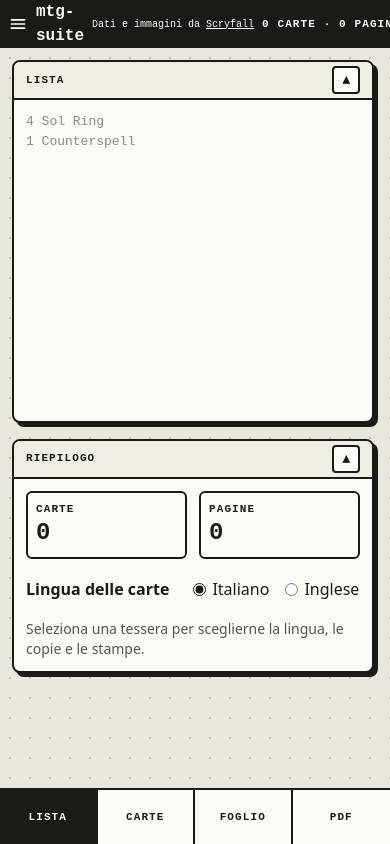
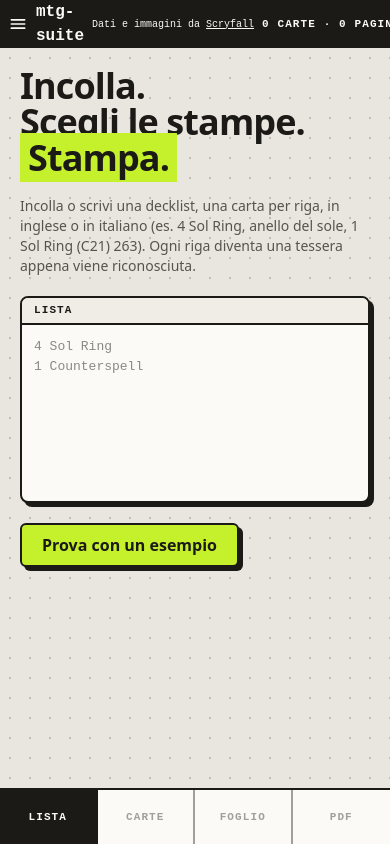
Before and after one commit to mattesalva93/leyline, a React (Vite) app in the folder packages/web/: page /proxy in a window 390 px wide. Built offline with nearby package versions, Linux system fonts and the light colour scheme.

Commit message:
feat: show how to start on a phone's list step while the workspace is empty, the other steps waiting for a card

```diff
--- a/packages/web/src/workspace/PhoneWorkspace.tsx
+++ b/packages/web/src/workspace/PhoneWorkspace.tsx
@@ -7,6 +7,7 @@ import { CardsView } from './CardsView.tsx';
 import { DecklistCount } from './DecklistCount.tsx';
 import { DecklistEditor } from './DecklistEditor.tsx';
 import { DecklistSummary } from './DecklistSummary.tsx';
+import { EmptyWorkspace } from './EmptyWorkspace.tsx';
 import { PdfStep } from './PdfStep.tsx';
 import { PhoneLinePanel } from './PhoneLinePanel.tsx';
 import { lineToFixOf, LineToFixPanel } from './LineToFixPanel.tsx';
@@ -20,7 +21,8 @@ const STEPS: readonly WorkspaceStep[] = ['list', 'cards', 'sheet', 'pdf'];
 
 /**
  * The workspace on a phone: one step at a time on the whole screen (the decklist, the cards, the
- * sheet, the PDF), picked from the bar at the foot of the screen.
+ * sheet, the PDF), picked from the bar at the foot of the screen. Empty, the decklist step shows
+ * how to start and the other steps wait for a card.
  */
 export function PhoneWorkspace({ state }: { readonly state: WorkspaceState }) {
   const { t } = useTranslation();
@@ -33,9 +35,12 @@ export function PhoneWorkspace({ state }: { readonly state: WorkspaceState }) {
         <DecklistCount cardCount={generator.cardCount} pageCount={generator.pageCount} />
       </InTopBar>
       {/* Outside the scrolling step, so the banner stays put under the top bar. */}
-      {step === 'list' && <AdSlot className="shrink-0 border-b-2 border-border bg-panel p-1.5" />}
+      {step === 'list' && !state.isEmpty && (
+        <AdSlot className="shrink-0 border-b-2 border-border bg-panel p-1.5" />
+      )}
       <div className="min-h-0 flex-1 overflow-y-auto">
-        {step === 'list' && (
+        {step === 'list' && state.isEmpty && <EmptyWorkspace generator={generator} />}
+        {step === 'list' && !state.isEmpty && (
           <div className="flex flex-col gap-4 p-3 pr-4">
             <BoardPanel title={t('workspace.decklistPanel')} isFoldable className="shrink-0">
               <DecklistEditor generator={generator} className="h-[38dvh]" />
@@ -80,7 +85,8 @@ export function PhoneWorkspace({ state }: { readonly state: WorkspaceState }) {
             key={name}
             type="button"
             aria-current={step === name ? 'step' : undefined}
-            className={`${LABEL} border-border not-last:border-r-2 ${step === name ? 'bg-foreground text-panel' : ''}`}
+            disabled={state.isEmpty && name !== 'list'}
+            className={`${LABEL} border-border not-last:border-r-2 disabled:opacity-40 ${step === name ? 'bg-foreground text-panel' : ''}`}
             onClick={() => state.goToStep(name)}
           >
             {t(`workspace.stepNames.${name}`)}
--- a/packages/web/src/workspace/Workspace.tsx
+++ b/packages/web/src/workspace/Workspace.tsx
@@ -34,6 +34,11 @@ function currentSelection(
   return { writtenIndex: selection.writtenIndex, printId };
 }
 
+/** The step a workspace starts from: the cards on a wide screen, the decklist on a phone. */
+function firstStep(isWideScreen: boolean): WorkspaceStep {
+  return isWideScreen ? 'cards' : 'list';
+}
+
 /**
  * The generator's screen. A wide screen shows its zones side by side; a phone shows them as
  * steps. Both show the same state: switching from one to the other loses nothing.
@@ -41,18 +46,25 @@ function currentSelection(
 export function Workspace() {
   const generator = useGenerator();
   const isWideScreen = useIsWideScreen();
-  const [step, setStep] = useState<WorkspaceStep>(isWideScreen ? 'cards' : 'list');
+  const [step, setStep] = useState(() => firstStep(isWideScreen));
   const [selectionInText, setSelectionInText] = useState<SelectionInText | null>(null);
   const [touchIsMain] = useState(touchIsMainInput);
   const gridSections = gridSectionsOf(generator.cardLines);
   const gridTiles = gridTilesOf(generator.cardLines);
   const linesToFix = linesToFixOf(gridTiles);
+  const isEmpty = generator.cardLines.every((cardLine) => cardLine.line === undefined);
+  // An emptied workspace starts over: on a phone, the decklist is where to start again.
+  const [wasEmpty, setWasEmpty] = useState(isEmpty);
+  if (isEmpty !== wasEmpty) {
+    setWasEmpty(isEmpty);
+    if (isEmpty) setStep(firstStep(isWideScreen));
+  }
   const selectTile = (selection: TileSelection | null) =>
     setSelectionInText(selection && { ...selection, writtenLineCount: generator.writtenLineCount });
   const selection = currentSelection(selectionInText, generator.writtenLineCount, gridTiles);
   const state: WorkspaceState = {
     generator,
-    isEmpty: generator.cardLines.every((cardLine) => cardLine.line === undefined),
+    isEmpty,
     step,
     goToStep: setStep,
     gridSections,
```
Also changed, not shown: 1 other file (tests, documents, lock files or other folders).
